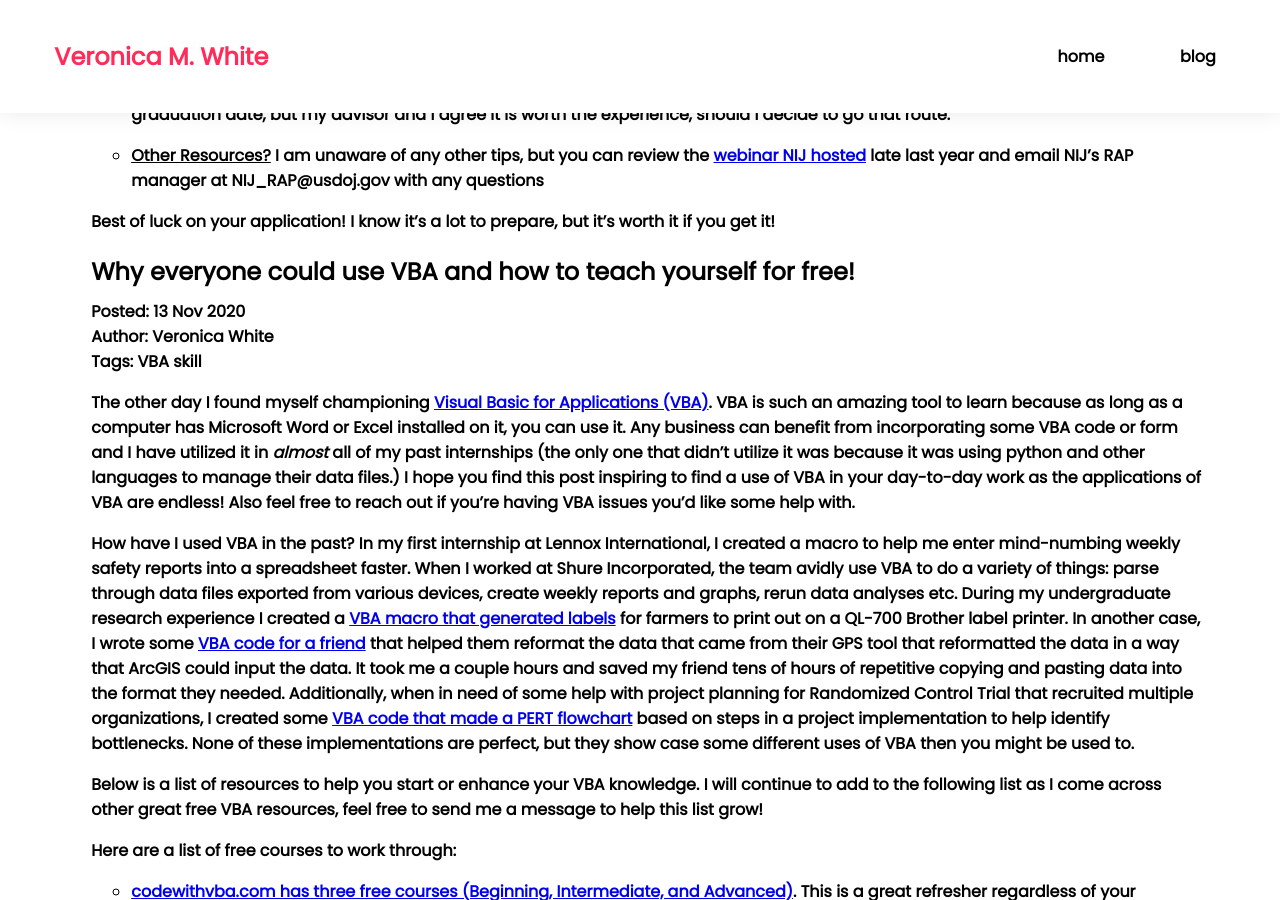
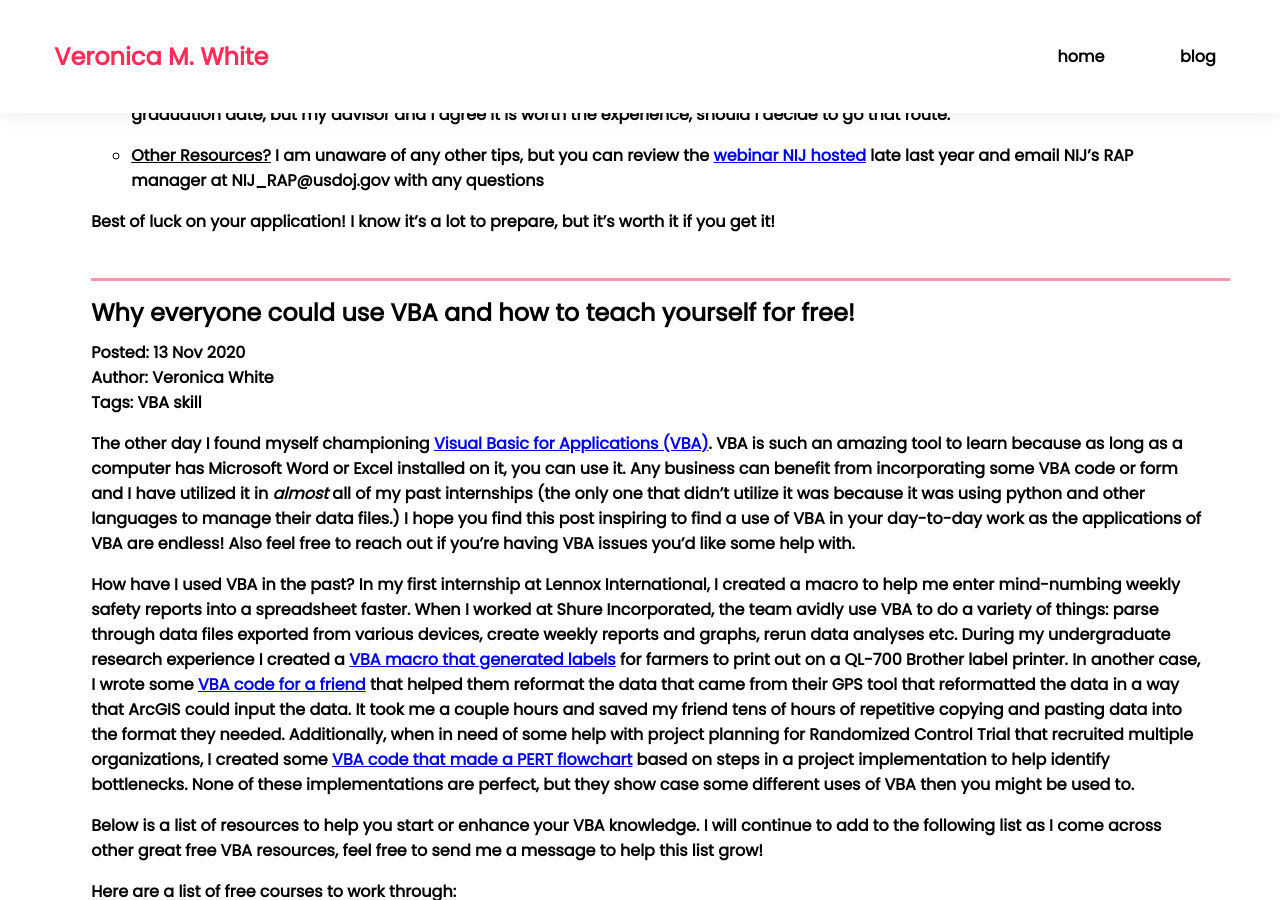
Before and after one commit to vmwhite/vmwhite.github.io, a Jekyll site: the page built from blog.html, in a window 1280 px wide and 900 px high, scrolled down 2750 px. Built offline with Jekyll 4.4.1, drawn with Linux system fonts in a browser that asks for light colours; a style sheet for code colours, icons or effects is not loaded.

Commit message:
added lines to poists

```diff
--- a/blog.css
+++ b/blog.css
@@ -433,6 +433,7 @@ button:focus {
     }
     #LatestPost {
         width:100%;
+
     }
     header {
         width:96vw;
@@ -473,6 +474,7 @@ button:focus {
 }
 /* Adding for blog padding for posts */
 #LatestPosts {
+
     width:100vw;
     padding:6vh 4vw;
     font-weight:bold;
@@ -482,25 +484,15 @@ button:focus {
     padding:5px 0px;
     border-bottom:4px solid rgb(255, 44, 90);
     width:200px;
+
 }
-/* Adding for blog padding for individual posts */
-#PostTitle {
-    width:100vw;
-    padding:15vh 4vw;
-    font-weight:bold;
-    width: 90%;
-}
-#PostTitle h1 {
-    padding:5px 0px;
-    border-bottom:4px solid rgb(255, 44, 90);
-    width: 100%
-}
-
+/* Style for Post Headers */
 .postlink{
     columns: #000000;
     text-decoration:none;
     border-bottom:2px solid transparent;
     transition:0.4s ease-in-out;
+
 }
 .postlink:hover{
     border-bottom:2px solid rgb(255, 44, 90);
@@ -509,3 +501,12 @@ button:focus {
 .postlink:visited , .postlink:link {
     color: #000000;
   }
+  /* Style fro end of post */
+#post{
+    margin: 10vw 10vw 0vw 0vw;
+    /* add back negative margin value */
+    padding: 0.25rem 44.5vw;
+    /* seperator */
+    border-bottom: 3px solid rgba(255, 44, 90,0.5);
+    width:90w;
+}
--- a/blog.html
+++ b/blog.html
@@ -83,8 +83,8 @@ title: Blog
                         {% endfor %}
 
                 </p>
-                <!-- {{ post.excerpt }} -->
                 {{post.content}}
+                <a id="post">  </a>
             {% endfor %}
         </ul>
     </div>
```
Also changed, not shown: 1 other file.
